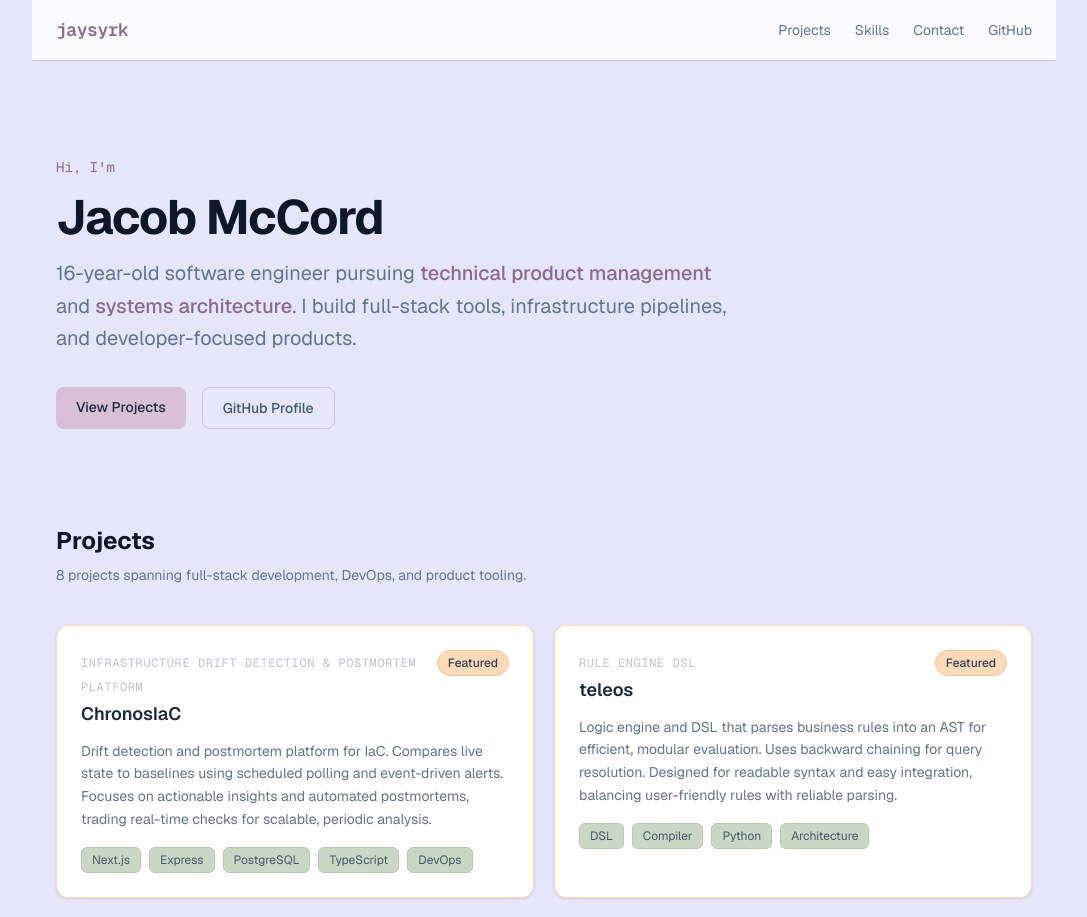
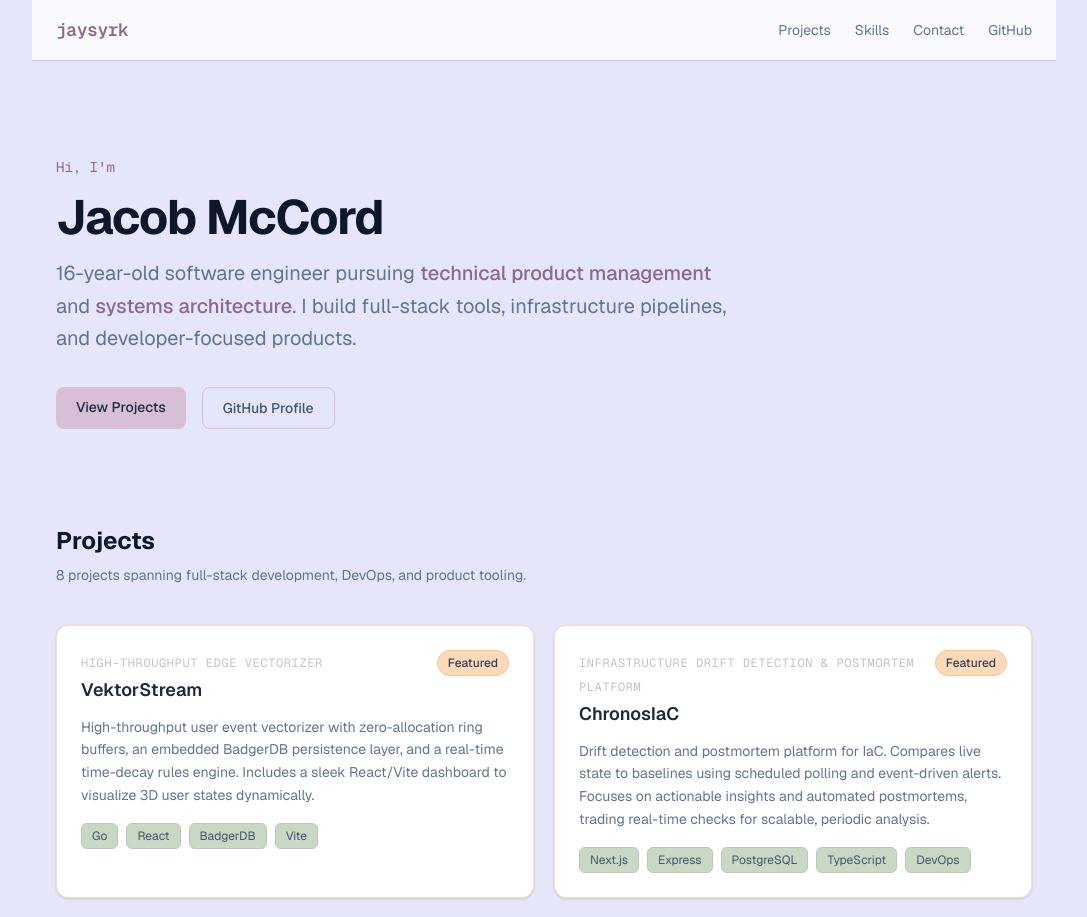
Before and after one commit to jaysyrk/jaysyrk.github.io, a Next.js app: page / in a window 1280 px wide. Shown: the top 917 px of the page, without its empty margins (96-1183 px from the left). Built offline with nearby package versions, Linux system fonts and the light colour scheme.

Commit message:
Add VektorStream project to portfolio

```diff
--- a/app/page.tsx
+++ b/app/page.tsx
@@ -1,4 +1,13 @@
 const projects = [
+  {
+    name: "VektorStream",
+    tagline: "High-Throughput Edge Vectorizer",
+    description:
+      "High-throughput user event vectorizer with zero-allocation ring buffers, an embedded BadgerDB persistence layer, and a real-time time-decay rules engine. Includes a sleek React/Vite dashboard to visualize 3D user states dynamically.",
+    tags: ["Go", "React", "BadgerDB", "Vite"],
+    href: "https://github.com/jaysyrk/VektorStream",
+    highlight: true,
+  },
   {
     name: "ChronosIaC",
     tagline: "Infrastructure Drift Detection & Postmortem Platform",
@@ -83,9 +92,9 @@ const projects = [
 ];
 
 const skills = [
-  { category: "Languages", items: ["Python", "TypeScript", "JavaScript", "SQL"] },
+  { category: "Languages", items: ["Go", "Python", "TypeScript", "JavaScript", "SQL"] },
   { category: "Frontend", items: ["Next.js", "React", "Tailwind CSS", "Recharts"] },
-  { category: "Backend", items: ["FastAPI", "Flask", "Express", "SQLAlchemy", "REST APIs"] },
+  { category: "Backend", items: ["Go", "FastAPI", "Flask", "BadgerDB", "PostgreSQL"] },
   { category: "Infra / DevOps", items: ["Docker", "GitHub Actions", "CI/CD", "SQLite"] },
   { category: "Product", items: ["Roadmapping", "Feature Flags", "Changelogs", "ITSM"] },
 ];
```
